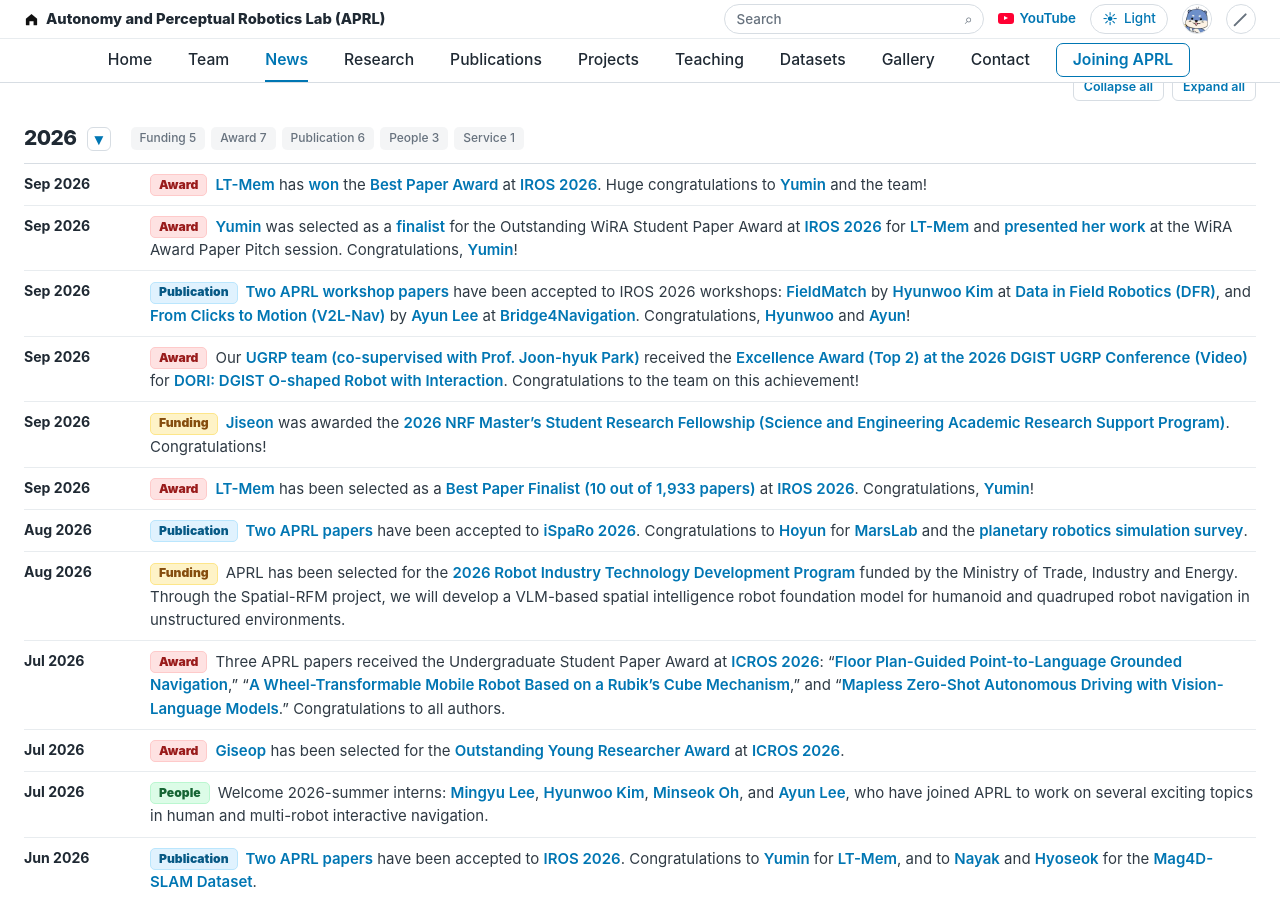
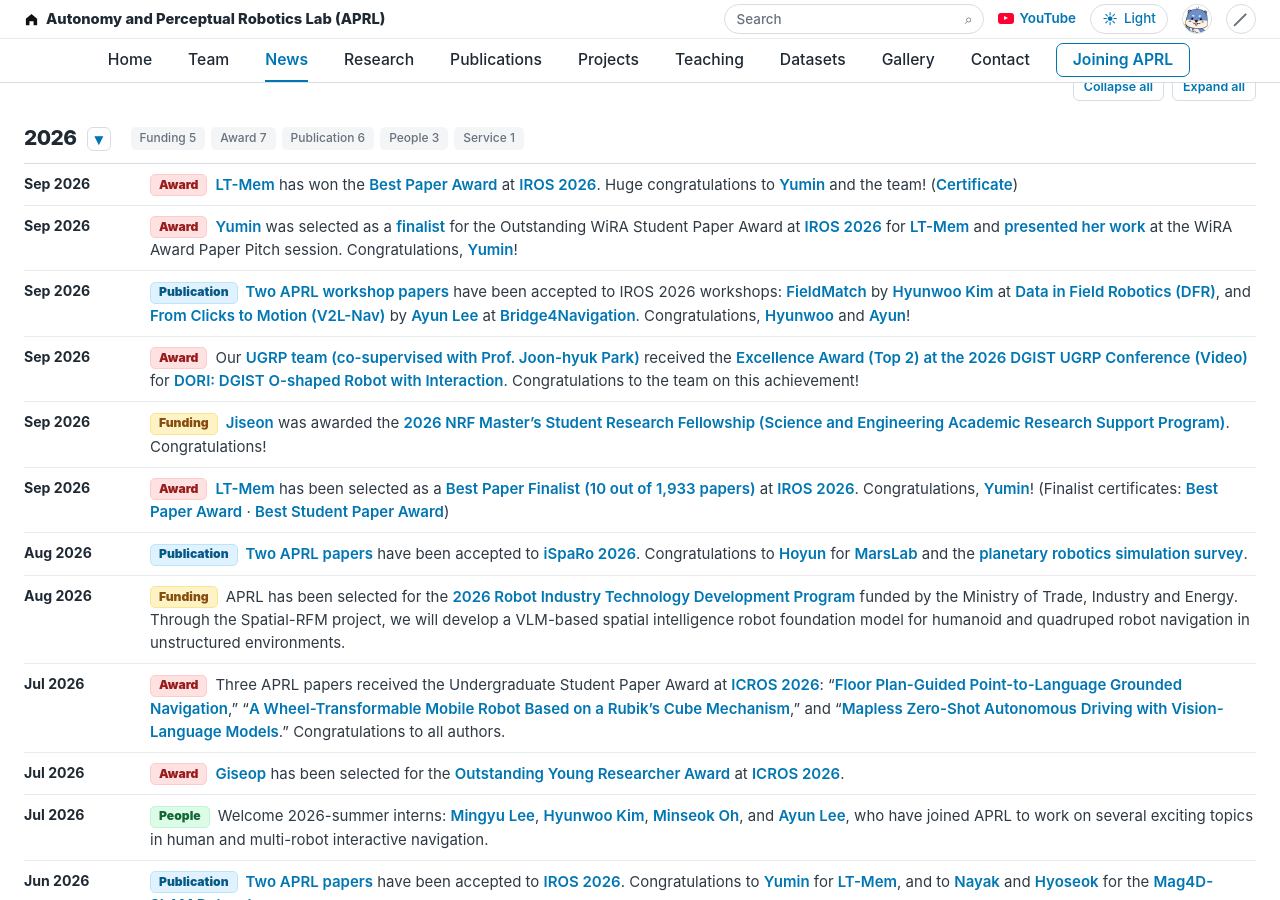
Before and after one commit to team-aprl/team-aprl.github.io, a Jekyll site: the page built from news.html, in a window 1280 px wide and 900 px high, scrolled down 265 px. Built offline with Jekyll 4.4.1, drawn with Linux system fonts in a browser that asks for light colours.

Commit message:
Add LT-Mem finalist PDFs and explicit certificate links

```diff
--- a/news-language.js
+++ b/news-language.js
@@ -4,8 +4,8 @@
     "iros-workshops-2026": `<span class="news-tag tag-publication">논문</span><a href="publications.html?year=2026&amp;type=workshop&amp;venue=iros-ws#publications">APRL 워크숍 논문 2편</a>이 IROS 2026 워크숍에 채택되었습니다. <a href="team.html#team-member-hyunwoo-kim-2026-fall">김현우</a> 님의 <a href="publications.html?year=2026&amp;type=workshop&amp;venue=iros-ws#fieldmatch-iros-2026">FieldMatch</a>는 <a href="https://jonasfrey96.github.io/data_in_field_robotics/">Data in Field Robotics (DFR)</a>에, <a href="team.html#team-member-ayun-lee-2026-fall">이아윤</a> 님의 <a href="publications.html?year=2026&amp;type=workshop&amp;venue=iros-ws#v2l-nav-iros-2026">From Clicks to Motion (V2L-Nav)</a>은 <a href="https://bridging-navigation.github.io/website/">Bridge4Navigation</a>에 채택되었습니다. <a href="team.html#team-member-hyunwoo-kim-2026-fall">김현우</a> 님과 <a href="team.html#team-member-ayun-lee-2026-fall">이아윤</a> 님, 축하합니다!`,
     "ugrp-2026-dori-excellence": `<span class="news-tag tag-award">수상</span><a href="team.html#ugrp-2026-dori">UGRP 팀(Prof. Joon-hyuk Park 공동지도)</a>이 <a href="assets/news/ugrp-2026-dori-excellence-preview.webp">2026 DGIST UGRP Conference</a>에서 <a href="https://dgist-dori.github.io/" target="_blank" rel="noopener noreferrer">DORI: DGIST O-shaped Robot with Interaction</a> 프로젝트로 <a href="assets/news/ugrp-2026-dori-excellence-preview.webp">우수상(Top 2)</a> <a href="https://www.youtube.com/shorts/frhhvm0k2sY?si=HfJeU7LrQ31T9DaB" target="_blank" rel="noopener noreferrer">(Video)</a>을 수상했습니다. 팀의 멋진 성과를 축하합니다!`,
     "nrf-masters-fellowship-jiseon-kim": `<span class="news-tag tag-funding">연구비</span><a href="team.html#team-member-jiseon-kim">김지선</a> 님이 <a href="assets/news/nrf-2026-masters-student-research-fellowship-jiseon-kim.png">2026년도 이공분야 학술연구지원사업(석사과정생연구장려금지원사업)</a>에 선정되었습니다. 축하합니다!`,
-    "lt-mem-best-paper-award": `<span class="news-tag tag-award">수상</span><a href="publications.html?year=2026&amp;venue=iros&amp;q=LT-Mem#lt-mem">LT-Mem</a>이 <a href="https://2026.ieee-iros.org/">IROS 2026</a>에서 <a href="assets/gallery/previews/gallery-2026-09-27-10-01-iros2026-best1.webp">Best Paper Award</a>를 <a href="assets/news/lt-mem-iros2026-best-paper-certificate-preview.webp">수상</a>했습니다. <a href="team.html#team-member-yumin-lee">이유민</a> 님과 연구팀 모두 축하합니다!`,
-    "lt-mem-finalist": `<span class="news-tag tag-award">수상</span><a href="publications.html?year=2026&amp;venue=iros&amp;q=LT-Mem#lt-mem">LT-Mem</a>이 <a href="assets/news/lt-mem-iros2026-best-paper-finalist.png">최우수 논문 후보</a>(전체 1,933편 중 10편)로 선정되었습니다. <a href="https://2026.ieee-iros.org/">IROS 2026</a>에서 발표될 예정입니다. <a href="team.html#team-member-yumin-lee">이유민</a> 님, 축하합니다!`,
+    "lt-mem-best-paper-award": `<span class="news-tag tag-award">수상</span><a href="publications.html?year=2026&amp;venue=iros&amp;q=LT-Mem#lt-mem">LT-Mem</a>이 <a href="https://2026.ieee-iros.org/">IROS 2026</a>에서 <a href="assets/gallery/previews/gallery-2026-09-27-10-01-iros2026-best1.webp">Best Paper Award</a>를 수상했습니다. <a href="team.html#team-member-yumin-lee">이유민</a> 님과 연구팀 모두 축하합니다! (<a href="assets/news/lt-mem-iros2026-best-paper-certificate-preview.webp">상장</a>)`,
+    "lt-mem-finalist": `<span class="news-tag tag-award">수상</span><a href="publications.html?year=2026&amp;venue=iros&amp;q=LT-Mem#lt-mem">LT-Mem</a>이 <a href="assets/news/lt-mem-iros2026-best-paper-finalist.png">최우수 논문 후보</a>(전체 1,933편 중 10편)로 선정되었습니다. <a href="https://2026.ieee-iros.org/">IROS 2026</a>에서 발표될 예정입니다. <a href="team.html#team-member-yumin-lee">이유민</a> 님, 축하합니다! (최종 후보 선정 증명서: <a href="assets/news/lt-mem-iros2026-best-paper-finalist-certificate.pdf">Best Paper Award</a> · <a href="assets/news/lt-mem-iros2026-best-student-paper-finalist-certificate.pdf">Best Student Paper Award</a>)`,
     "isparo-2026": `<span class="news-tag tag-publication">논문</span>APRL 논문 2편이 <a href="http://isparo.space">iSpaRo 2026</a>에 채택되었습니다. <a href="team.html#team-member-hoyun-kim">김호윤</a> 님의 <a href="publications.html?year=2026&amp;venue=isparo#marslab-isparo-2026">MarsLab</a>과 <a href="publications.html?year=2026&amp;venue=isparo#planetary-robotics-simulation-survey-isparo-2026">행성 로보틱스 시뮬레이션 서베이</a> 논문 채택을 축하합니다.`,
     "spatial-rfm": `<span class="news-tag tag-funding">연구비</span>APRL이 산업통상자원부의 <a href="projects.html#spatial-rfm">2026년도 로봇산업기술개발사업</a>에 선정되었습니다. Spatial-RFM 과제를 통해 비정형 환경에서 휴머노이드와 사족보행 로봇의 내비게이션을 위한 VLM 기반 공간지능 로봇 파운데이션 모델을 개발합니다.`,
     "icros-student-awards": `<span class="news-tag tag-award">수상</span>APRL 논문 3편이 <a href="https://2026.icros.org/">ICROS 2026</a> 학부생 논문상을 수상했습니다: “<a href="publications.html?region=domestic&amp;type=conference&amp;venue=icros#floorplan-point-language-grounded-navigation">평면도 기반 포인트−언어 그라운디드 네비게이션</a>”, “<a href="publications.html?region=domestic&amp;type=conference&amp;venue=icros#rubiks-cube-wheel-transformable-mobile-robot">루빅스 큐브 메커니즘 기반 바퀴 전환형 이동 로봇</a>”, “<a href="publications.html?region=domestic&amp;type=conference&amp;venue=icros#mapless-zero-shot-autonomous-driving">시각-언어 모델을 활용한 미학습 환경에서의 자율주행 방법에 관한 연구</a>”. 모든 저자분께 축하를 전합니다.`,
--- a/news.html
+++ b/news.html
@@ -6,7 +6,7 @@
 extra_styles:
   - /news-design.css
 extra_scripts:
-  - /news-language.js?v=20261002-wira-finalist
+  - /news-language.js?v=20261007-award-certificates
   - /news-award-carousel.js?v=20260830-icros
 ---
 
@@ -44,7 +44,7 @@
         <ol class="news-list">
           <li data-news-category="award" data-news-id="lt-mem-best-paper-award" data-home-reveal="true">
             <time datetime="2026-09">Sep 2026</time>
-            <p><span class="news-tag tag-award">Award</span><a href="publications.html?year=2026&amp;venue=iros&amp;q=LT-Mem#lt-mem">LT-Mem</a> has <a href="assets/news/lt-mem-iros2026-best-paper-certificate-preview.webp">won</a> the <a href="assets/gallery/previews/gallery-2026-09-27-10-01-iros2026-best1.webp">Best Paper Award</a> at <a href="https://2026.ieee-iros.org/">IROS 2026</a>. Huge congratulations to <a href="{{ '/team.html' | relative_url }}#team-member-yumin-lee">Yumin</a> and the team!</p>
+            <p><span class="news-tag tag-award">Award</span><a href="publications.html?year=2026&amp;venue=iros&amp;q=LT-Mem#lt-mem">LT-Mem</a> has won the <a href="assets/gallery/previews/gallery-2026-09-27-10-01-iros2026-best1.webp">Best Paper Award</a> at <a href="https://2026.ieee-iros.org/">IROS 2026</a>. Huge congratulations to <a href="{{ '/team.html' | relative_url }}#team-member-yumin-lee">Yumin</a> and the team! (<a href="assets/news/lt-mem-iros2026-best-paper-certificate-preview.webp">Certificate</a>)</p>
           </li>
           <li data-news-category="award" data-news-id="lt-mem-wira-finalist" data-home-reveal="true">
             <time datetime="2026-09-29">Sep 29, 2026</time>
@@ -65,7 +65,7 @@
           </li>
           <li data-news-category="award" data-news-id="lt-mem-finalist" data-home-reveal="true">
             <time datetime="2026-09">Sep 2026</time>
-            <p><span class="news-tag tag-award">Award</span><a href="publications.html?year=2026&amp;venue=iros&amp;q=LT-Mem#lt-mem">LT-Mem</a> has been selected as a <a href="assets/news/lt-mem-iros2026-awards-program.png">Best Paper Finalist</a> <a href="assets/news/lt-mem-iros2026-best-paper-finalist.png">(10 out of 1,933 papers)</a> at <a href="https://2026.ieee-iros.org/">IROS 2026</a>. Congratulations, <a href="{{ '/team.html' | relative_url }}#team-member-yumin-lee">Yumin</a>!</p>
+            <p><span class="news-tag tag-award">Award</span><a href="publications.html?year=2026&amp;venue=iros&amp;q=LT-Mem#lt-mem">LT-Mem</a> has been selected as a <a href="assets/news/lt-mem-iros2026-awards-program.png">Best Paper Finalist</a> <a href="assets/news/lt-mem-iros2026-best-paper-finalist.png">(10 out of 1,933 papers)</a> at <a href="https://2026.ieee-iros.org/">IROS 2026</a>. Congratulations, <a href="{{ '/team.html' | relative_url }}#team-member-yumin-lee">Yumin</a>! (Finalist certificates: <a href="assets/news/lt-mem-iros2026-best-paper-finalist-certificate.pdf">Best Paper Award</a> · <a href="assets/news/lt-mem-iros2026-best-student-paper-finalist-certificate.pdf">Best Student Paper Award</a>)</p>
           </li>
           <li data-news-category="publication" data-news-id="isparo-2026" data-home-reveal="true">
             <time datetime="2026-08">Aug 2026</time>
```
Also changed, not shown: README.md, 2 other files.
